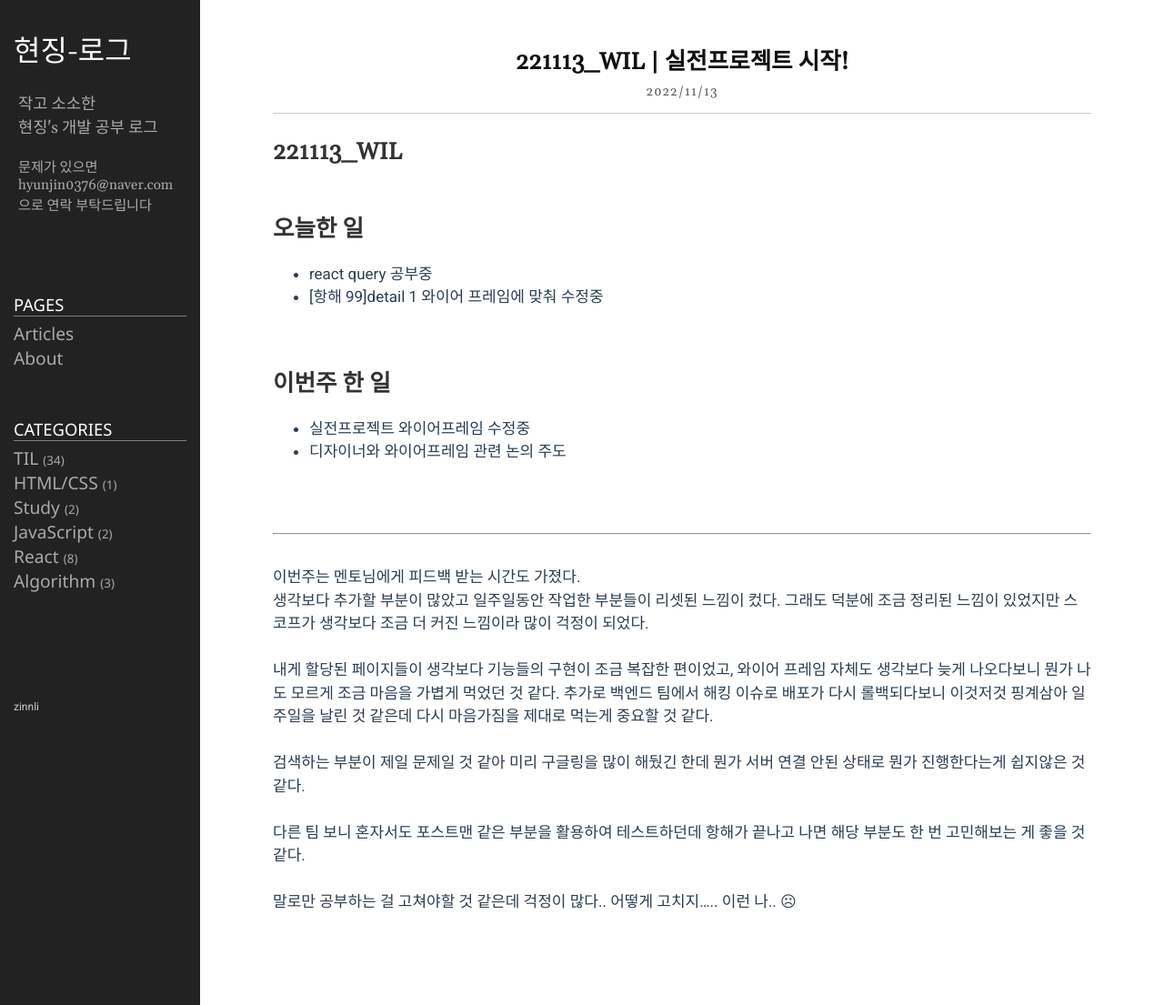
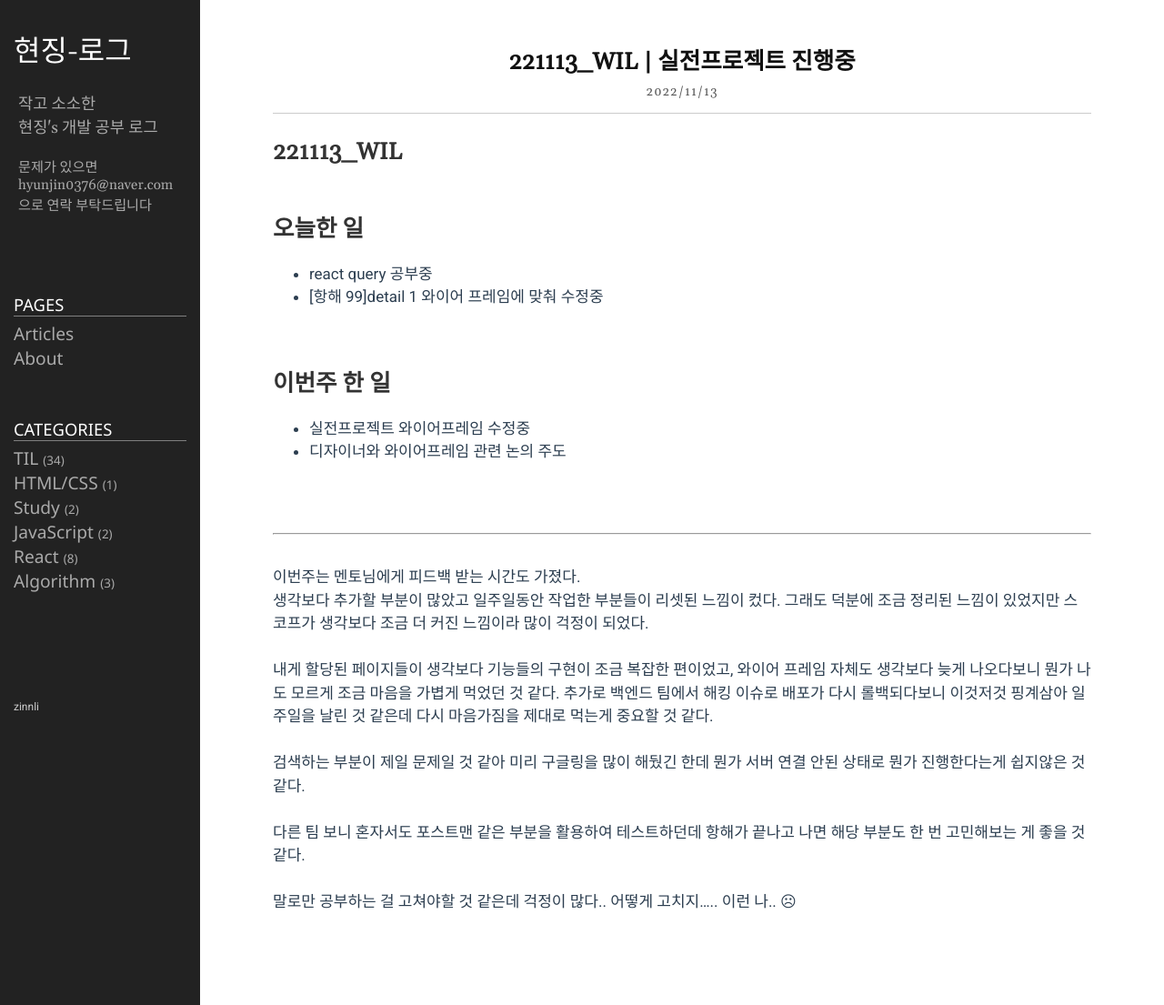
Before and after one commit to zinnli/zinnli.github.io, a Jekyll site: the page built from _posts/2022-11-13-WIL_07.markdown, in a window 1280 px wide. Shown: the whole page at 91% size. Built offline with Jekyll 4.4.1, drawn with Linux system fonts in a browser that asks for light colours.

Commit message:
221113 wil modify

```diff
--- a/_posts/2022-11-13-WIL_07.markdown
+++ b/_posts/2022-11-13-WIL_07.markdown
@@ -1,6 +1,6 @@
 ---
 layout: post
-title: 221113_WIL | 실전프로젝트 시작!
+title: 221113_WIL | 실전프로젝트 진행중
 date: 2022-11-13 21:30:30 +0900
 category: TIL
 ---
```
